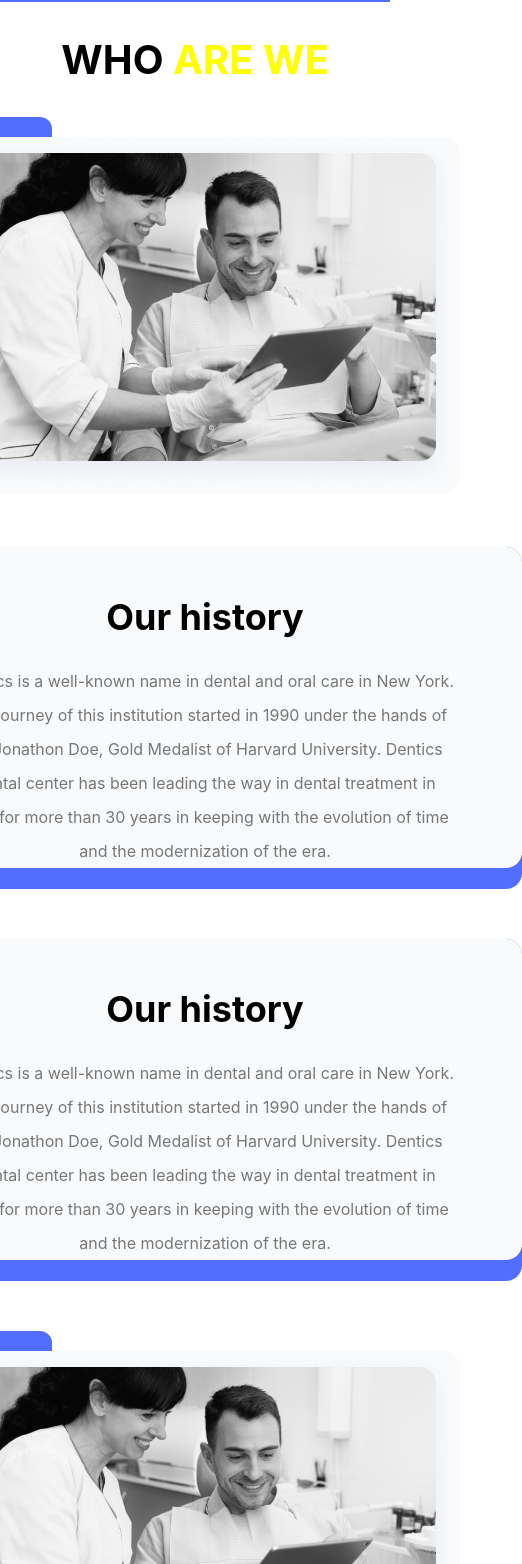
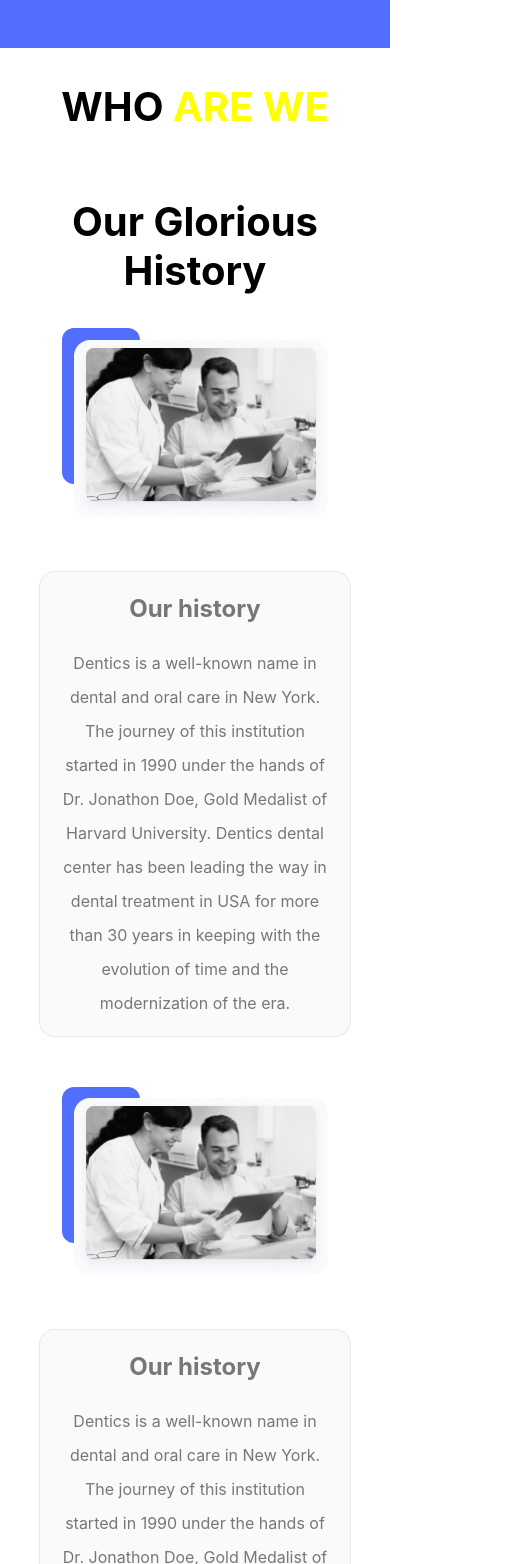
Before and after one commit to sarahhachouche1/clinic_frontend, a React (Create React App) app: page / in a window 390 px wide. Shown: the part 3784-5348 px from the top of the page, 522 px wide, since content can reach past the window. Built offline with nearby package versions, Linux system fonts and the light colour scheme.

Commit message:
editing the header responsive and responsive on homepage

```diff
--- a/src/components/Header/Header.jsx
+++ b/src/components/Header/Header.jsx
@@ -40,7 +40,7 @@ export const Header = () => {
           </a>
         </li>
         <li className="left">
-          <button className="primary-button">Appointment</button>
+          <button className={openMenu ? "secondary-button":"primary-button"}>Appointment</button>
         </li>
       <button onClick={() => setOpenMenu(!openMenu)} className="nav-btn nav-close-btn">
         {openMenu ? <FaTimes />: <FaBars />}
--- /dev/null
+++ b/src/components/Home/BorderedImage.jsx
@@ -0,0 +1,12 @@
+import React from "react";
+
+export const BorderedImage = ({ id, image }) => {
+  return (
+    <div className="bordered-image" id={`bordered-image-${id}`}>
+      <div>
+        <div id="border"></div>
+        <img id="image" src={image} alt="who-are-we" />
+      </div>
+    </div>
+  );
+};
--- /dev/null
+++ b/src/components/Home/BorderedText.jsx
@@ -0,0 +1,10 @@
+import React from "react";
+
+export const BorderedText = ({ id, title, children }) => {
+  return (
+    <div className="bordered-text" id={`bordered-text-${id}`}>
+      <h1 id="#title">{title}</h1>
+      <p id="#text">{children}</p>
+    </div>
+  );
+};
--- a/src/components/Home/Home.jsx
+++ b/src/components/Home/Home.jsx
@@ -7,6 +7,8 @@ import img1 from "../../images/01.png";
 import img2 from "../../images/02.png";
 import img3 from "../../images/03.png";
 import who from "../../images/who.png";
+import { BorderedImage } from "./BorderedImage";
+import { BorderedText } from "./BorderedText";
 
 export const Home = () => {
   return (
@@ -163,7 +165,7 @@ export const Home = () => {
           <button className="another-button">Make an Appointment</button>
         </div>
       </section>
-      <section className="home-third">
+      <section className="home-extra">
         <div>
           <h1 className="bigger-text">
             WHO <span className="yellow">ARE WE</span>
@@ -177,88 +179,35 @@ export const Home = () => {
         </div>
       </section>
       <section className="sixth">
-        <div>
-          <div className="boxy"></div>
-          <div className="who1">
-            <img src={who} alt="who" />
-          </div>
-        </div>
-        <div className="six-two">
-          <div className="bluele">
-            <h1 className="less-bigger" id="black">
-              Our history
-            </h1>
-            <p>
-              Dentics is a well-known name in dental and oral care in New York.
-              <br />
-              The journey of this institution started in 1990 under the hands of
-              <br />
-              Dr. Jonathon Doe, Gold Medalist of Harvard University. Dentics{" "}
-              <br />
-              dental center has been leading the way in dental treatment in
-              <br />
-              USA for more than 30 years in keeping with the evolution of time
-              <br />
-              and the modernization of the era.
-            </p>
-          </div>
-        </div>
-        <div className="six-two">
-          <div className="bluele">
-            <h1 className="less-bigger" id="black">
-              Our history
-            </h1>
-            <p>
-              Dentics is a well-known name in dental and oral care in New York.
-              <br />
-              The journey of this institution started in 1990 under the hands of
-              <br />
-              Dr. Jonathon Doe, Gold Medalist of Harvard University. Dentics{" "}
-              <br />
-              dental center has been leading the way in dental treatment in
-              <br />
-              USA for more than 30 years in keeping with the evolution of time
-              <br />
-              and the modernization of the era.
-            </p>
-          </div>
-        </div>
-        <div  className="six-four">
-          <div>
-            <div className="boxy"></div>
-            <div className="who1">
-              <img src={who} alt="who" />
-            </div>
-          </div>
-        </div>
-        <div>
-          <div className="boxy"></div>
-          <div className="who1">
-            <img src={who} alt="who" />
-          </div>
-        </div>
-        <div className="six-two">
-          <div className="bluele">
-            <h1 className="less-bigger" id="black">
-              Our history
-            </h1>
-            <p>
-              Dentics is a well-known name in dental and oral care in New York.
-              <br />
-              The journey of this institution started in 1990 under the hands of
-              <br />
-              Dr. Jonathon Doe, Gold Medalist of Harvard University. Dentics{" "}
-              <br />
-              dental center has been leading the way in dental treatment in
-              <br />
-              USA for more than 30 years in keeping with the evolution of time
-              <br />
-              and the modernization of the era.
-            </p>
-          </div>
-        </div>
+        <BorderedImage image={who} id={1} />
+        <BorderedText title="Our history" id={1}>
+          Dentics is a well-known name in dental and oral care in New York. The
+          journey of this institution started in 1990 under the hands of Dr.
+          Jonathon Doe, Gold Medalist of Harvard University. Dentics dental
+          center has been leading the way in dental treatment in USA for more
+          than 30 years in keeping with the evolution of time and the
+          modernization of the era.
+        </BorderedText>
+        <BorderedText title="Our history" id={2}>
+          Dentics is a well-known name in dental and oral care in New York. The
+          journey of this institution started in 1990 under the hands of Dr.
+          Jonathon Doe, Gold Medalist of Harvard University. Dentics dental
+          center has been leading the way in dental treatment in USA for more
+          than 30 years in keeping with the evolution of time and the
+          modernization of the era.
+        </BorderedText>
+        <BorderedImage image={who} id={2} />
+        <BorderedImage image={who} id={3} />
+        <BorderedText title="Our history" id={3}>
+          Dentics is a well-known name in dental and oral care in New York. The
+          journey of this institution started in 1990 under the hands of Dr.
+          Jonathon Doe, Gold Medalist of Harvard University. Dentics dental
+          center has been leading the way in dental treatment in USA for more
+          than 30 years in keeping with the evolution of time and the
+          modernization of the era.
+        </BorderedText>
       </section>
-      <section className="seventh">
+      <section className="home-seven">
         <div className="half">
           <p>
             <span className="less-bigger" id="blue">
@@ -271,7 +220,6 @@ export const Home = () => {
           </p>
         </div>
       </section>
-
       <section className="appointement-section"></section>
     </div>
   );
--- a/src/styles/Header.css
+++ b/src/styles/Header.css
@@ -95,7 +95,7 @@ header .nav-btn {
     width: 100vw;
     align-items: center;
     color: #ffffff;
-    justify-content:space-evenly;
+    justify-content: space-evenly;
     gap: 1.5rem;
     background-color: #516eff;
     transition: 1s;
@@ -103,16 +103,15 @@ header .nav-btn {
     flex-direction: column;
     align-self: center;
     padding: 0;
-
   }
-  .nav-open li{
+  .nav-open li {
     list-style-type: none;
     transition: 1s;
   }
-  .left{
-    display: none;
+  .left {
+    margin: 0;
   }
-  .nav-closed li{
+  .nav-closed li {
     transition: 1s;
     display: none;
   }
@@ -121,7 +120,7 @@ header .nav-btn {
     padding-right: 50px;
     top: -3px;
   }
-  .logoheader{
+  .logoheader {
     width: 100px;
   }
 
--- a/src/styles/Home.css
+++ b/src/styles/Home.css
@@ -7,7 +7,7 @@
 .home-third,
 .home-fourth,
 .sixth,
-.seventh {
+.home-seven {
   margin-top: 60px;
   display: flex;
   justify-content: space-between;
@@ -46,9 +46,6 @@
   color: #18181b;
 }
 
-#black {
-  color: black;
-}
 #blue {
   color: #516eff;
 }
@@ -107,21 +104,13 @@
   padding: 50px 50px;
   color: white;
 }
-
-.sixth {
-  display: grid;
-  grid-template:
-    "a b" auto
-    "c d" auto
-    "e f" auto;
-  grid-template-columns: 50%;
-  column-gap: 2%;
-  row-gap: 50px;
+.home-extra {
+  display: flex;
+  padding-left: 0;
+  padding-right: 10%;
+  justify-content: space-around;
 }
 
-.six-four {
-
-}
 
 .less-bigger {
   font-size: 36px;
@@ -140,7 +129,6 @@
 }
 
 .line-spaces {
-
   font-size: 30px;
   line-height: 30px;
   padding-bottom: 20px;
@@ -154,75 +142,64 @@
   margin: 0;
 }
 
-table {
-  width: 100%;
-  align-items: center;
-  margin: auto;
+.middle-border {
+  line-height: 30px;
+  font-size: 20px;
 }
 
-.boxy {
-  width: 122px;
-  height: 308px;
+/* Section 6 */
+.sixth {
+  margin-top: 0;
+  padding-top: 0;
+  display: grid;
+  grid-template:
+    "a b" auto
+    "c d" auto
+    "e f" auto;
+  grid-template-columns: 50%;
+  column-gap: 2%;
+  row-gap: 50px;
+}
+
+.bordered-image #border {
+  width: 120px;
+  height: 288px;
   background-color: #516eff;
   border-radius: 12px;
-  /* margin-left: 115px;
-  margin-top: 80px; */
   position: absolute;
 }
 
-/* .boxy {
-  width: 122px;
-  height: 308px;
-  background-color: #516eff;
-  border-radius: 12px;
-  margin-left: 115px;
-  margin-top: 80px;
-  position: absolute;
-} */
-
-.middle-border{
-  line-height: 30px;
-  font-size: 20px;
-}
-.bluele {
+.bordered-image #image {
+  position: relative;
+  margin-top: 20px;
+  margin-left: 20px;
+  border-radius: 16px;
   background-color: #f8fafc;
-  padding-top: 23px;
-  align-self: center;
-  border-radius: 16px;
-}
-.who1 {
-  position: relative;
-  padding-top: 20px;
-  padding-left: 20px;
-  border-radius: 16px;
+  width: 420px;
 }
 
-/* .who1 {
-  position: relative;
-  margin-top: 103px;
-  margin-left: 145px;
-  border-radius: 16px;
-} */
-
-.who1 img {
-  background-color: #f8fafc;
-  border-radius: 16px;
+#bordered-image-2 div {
+  float: right;
 }
 
-.six-two {
-  background-color: #516eff;
+.bordered-text {
+  background-color: #f8fafc;
   border: 1px solid rgba(82, 82, 91, 0.1);
   border-radius: 16px;
-  height: 342px;
-  width: 634px;
   line-height: 34px;
   color: #777777;
   font-family: "Inter";
   text-align: center;
-  padding-left: 20px;
-  padding-right: 0px;
-  border: 0px;
+  align-self: center;
+  padding: 0 20px;
 }
+
+.bordered-text #title {
+  font-size: 36px;
+  color: black;
+}
+
+/* */
 
 .half {
   display: flex;
@@ -246,8 +223,9 @@ table {
   .home-second,
   .home-third,
   .home-fourth,
+  .home-extra,
   .sixth,
-  .seventh {
+  .home-seven {
     display: flex;
     align-self: center;
     flex-direction: column;
@@ -267,49 +245,81 @@ table {
     justify-content: space-evenly;
     width: 100%;
   }
-  .think, .hold-Dr{
+  .think,
+  .hold-Dr {
     display: flex;
     justify-content: center;
   }
 
-  .thinkdr, .holding-Dr{
-    width: 60%;
+  .thinkdr,
+  .holding-Dr {
+    width: 70%;
     margin-top: 50px;
     align-self: center;
   }
- .line-spaces{
+  .line-spaces {
     padding-bottom: 5px;
     font-size: 20px;
   }
-  .home-second{
+  .home-second {
     row-gap: 0;
   }
-  .pre{
+  .pre {
     text-align: center;
   }
-  .home-second ul{
+  .home-second ul {
     padding-left: 0;
     align-items: center;
   }
-  .home-third  div:nth-child(2){
+  .home-third div:nth-child(2) {
     display: none;
   }
-  .home-fourth{
+  .home-fourth {
     margin-top: 30px;
     display: flex;
     flex-direction: column;
     justify-content: space-between;
     row-gap: 30px;
   }
-  .fourth{
+  .fourth {
     border-radius: 16px;
     width: 85%;
   }
-  .home-third-one div:nth-child(1){
+  .home-third-one div:nth-child(1) {
     width: 100%;
     text-align: center;
   }
 
+  /* Section 6 */
+  .bordered-image #image {
+    width: 65vw;
+    margin-top: 3vw;
+    margin-left: 3vw;
+  }
+
+  .bordered-image #border {
+    width: 20%;
+    height: 40vw;
+  }
+
+  #bordered-image-1 {
+    order: 1;
+  }
+  #bordered-text-1 {
+    order: 2;
+  }
+  #bordered-image-2 {
+    order: 3;
+  }
+  #bordered-text-2 {
+    order: 4;
+  }
+  #bordered-image-3 {
+    order: 5;
+  }
+  #bordered-text-3 {
+    order: 6;
+  }
 }
 
 /* div >.half >.less-bigger{
```
